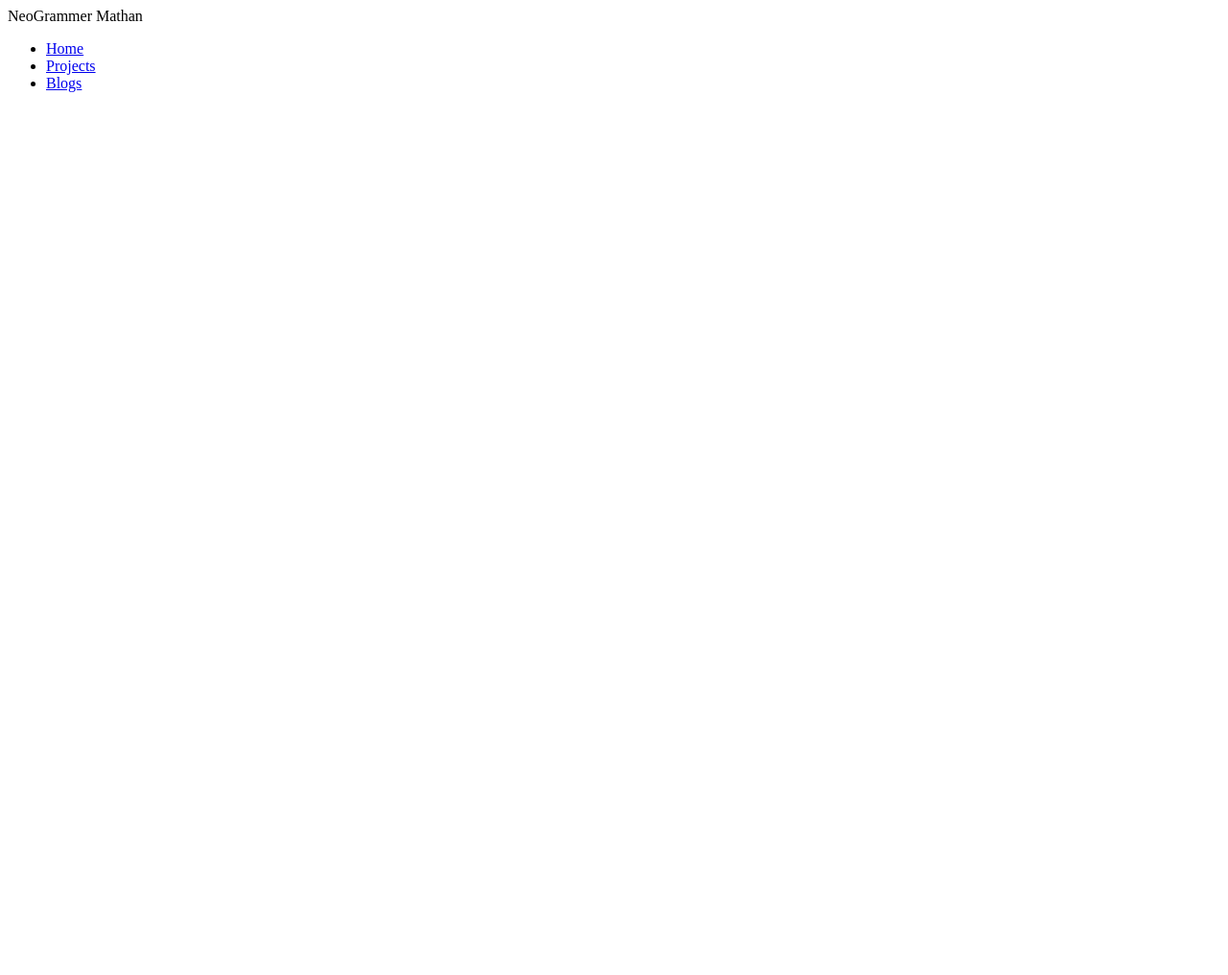
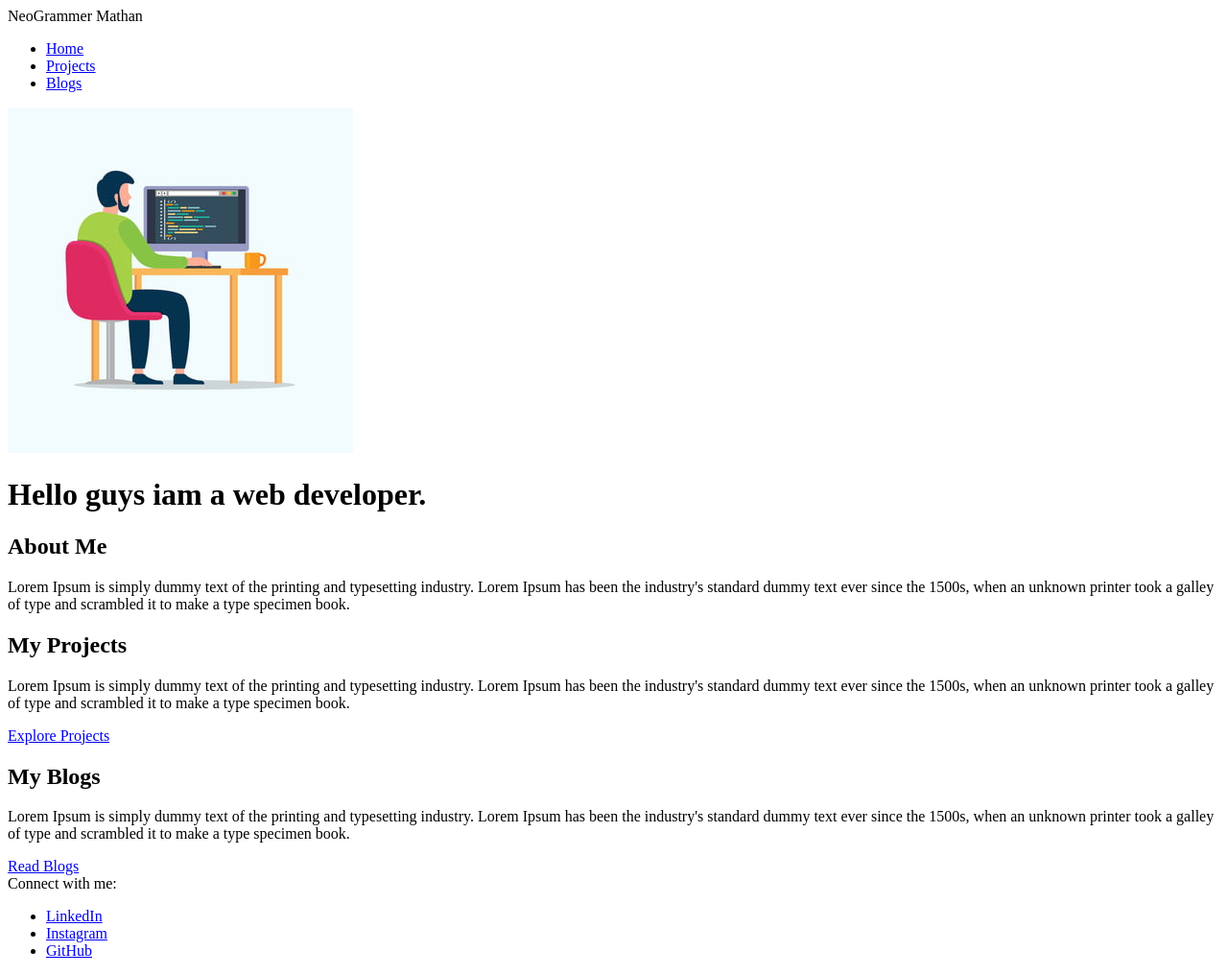
Before and after one commit to Mathan-T/Portfolio-2, a plain HTML site: page index.html in a window 1280 px wide. Shown: the whole page at 96% size. Before the commit the page ends 800 px from the top, so only its background shows below. Drawn offline with Linux system fonts and the light colour scheme.

Commit message:
Index part is done

```diff
--- a/index.html
+++ b/index.html
@@ -22,5 +22,43 @@
             </li>
         </ul>
     </nav>
+
+    <header>
+        <img src="/images/programmer.jpg"/>
+        <h1>Hello guys iam a <span>web developer.</span></h1>
+    </header>
+
+    <section>
+        <h2>About Me</h2>
+        <p>Lorem Ipsum is simply dummy text of the printing and typesetting industry. Lorem Ipsum has been the industry's standard dummy text ever since the 1500s, when an unknown printer took a galley of type and scrambled it to make a type specimen book.</p>
+    </section>
+
+    <section>
+        <h2>My Projects</h2>
+        <p>Lorem Ipsum is simply dummy text of the printing and typesetting industry. Lorem Ipsum has been the industry's standard dummy text ever since the 1500s, when an unknown printer took a galley of type and scrambled it to make a type specimen book.</p>
+        <a href="/projects.html">Explore Projects</a>
+    </section>
+
+    <section>
+        <h2>My Blogs</h2>
+        <p>Lorem Ipsum is simply dummy text of the printing and typesetting industry. Lorem Ipsum has been the industry's standard dummy text ever since the 1500s, when an unknown printer took a galley of type and scrambled it to make a type specimen book.</p>
+        <a href="/blogs.html">Read Blogs</a>
+    </section>
+
+    <footer>
+        <div>Connect with me:</div>
+        <ul>
+            <li>
+                <a href="/">LinkedIn</a>
+            </li>
+            <li>
+                <a href="/">Instagram</a>
+            </li>
+            <li>
+                <a href="/">GitHub</a>
+            </li>
+        </ul>
+    </footer>
+
 </body>
 </html>
```
Also changed, not shown: images/programmer.jpg (added).
